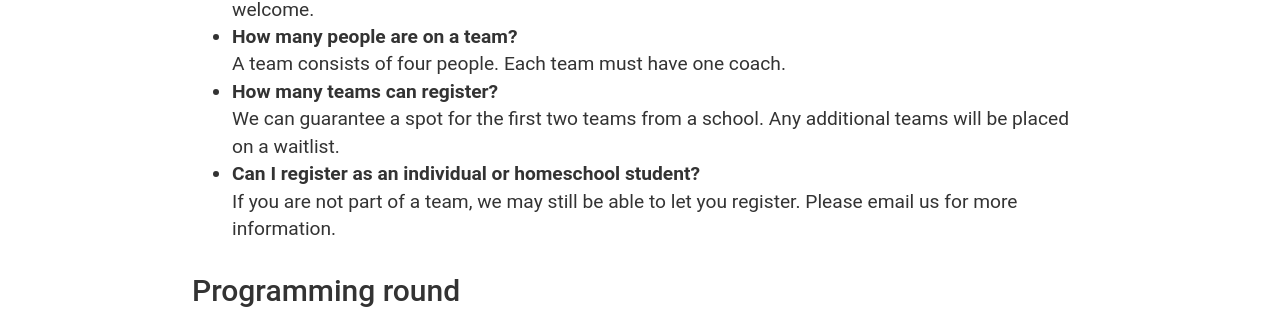
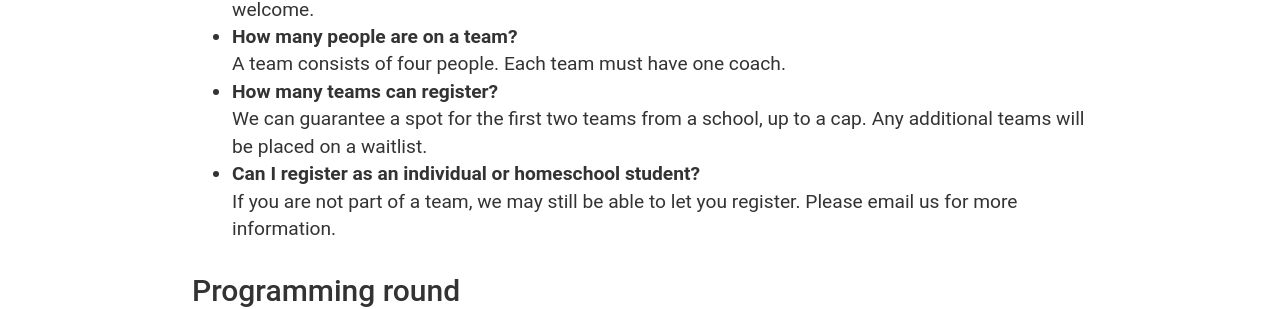
Before and after one commit to codeAligned/tjioi, a Jekyll site: the page built from faq.md, in a window 1280 px wide. Shown: the part 851-1160 px from the top of the page. Built offline with Jekyll 4.4.1, drawn with Linux system fonts in a browser that asks for light colours.

Commit message:
Update faq.md

```diff
--- a/faq.md
+++ b/faq.md
@@ -26,7 +26,7 @@ Any high school or secondary school is invited to send students to TJ IOI, apart
 * **How many people are on a team?**<br>
 A team consists of four people. Each team must have one coach.
 * **How many teams can register?**<br>
-We can guarantee a spot for the first two teams from a school. Any additional teams will be placed on a waitlist.
+We can guarantee a spot for the first two teams from a school, up to a cap. Any additional teams will be placed on a waitlist.
 * **Can I register as an individual or homeschool student?**<br>
 If you are not part of a team, we may still be able to let you register. Please email us for more information.
 
```
